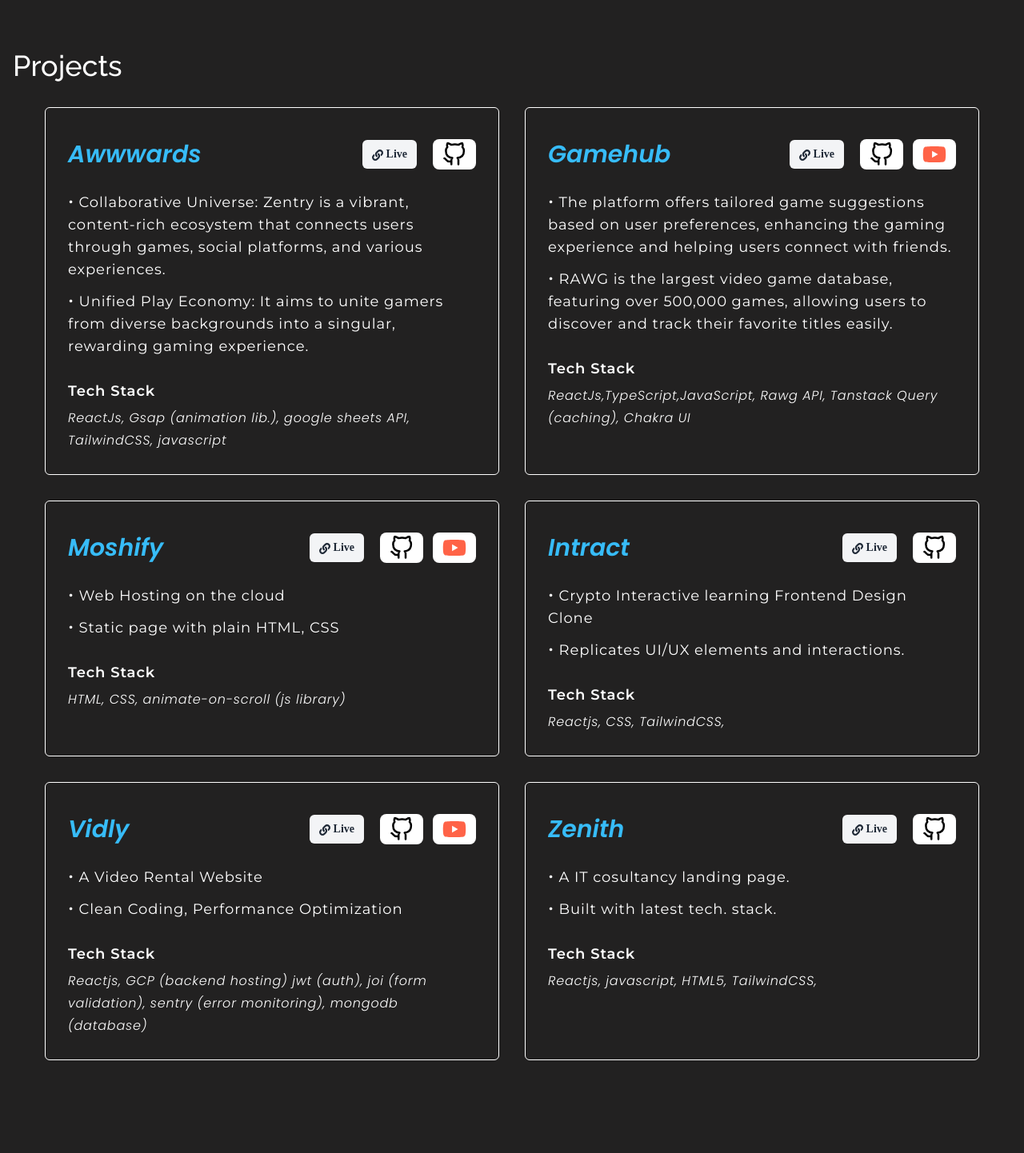
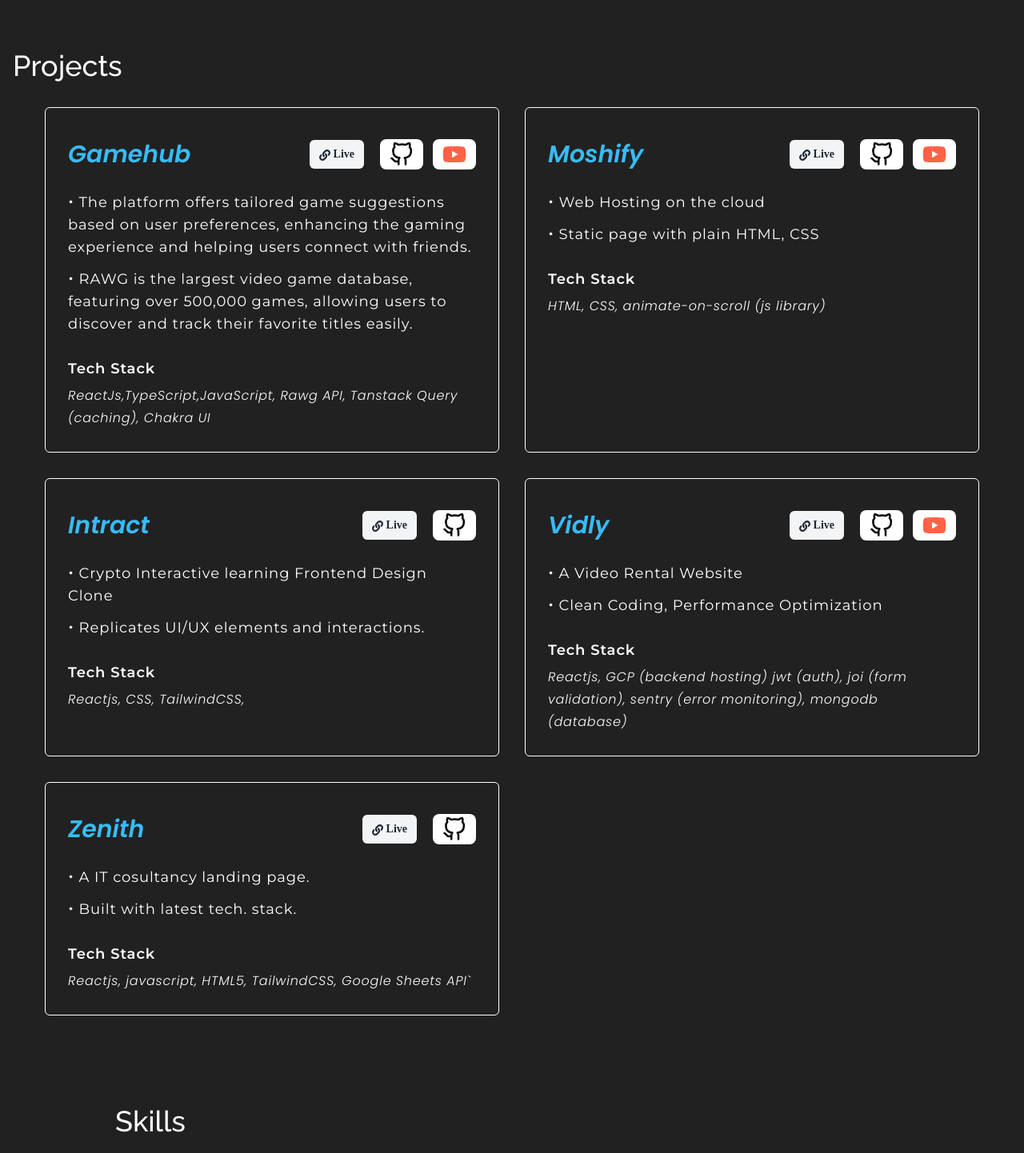
Before and after one commit to adithya61/portfolio, a React (Vite) app: page / in a window 1280 px wide. Shown: the part 467-1909 px from the top of the page at 80% size. Built offline with nearby package versions, Linux system fonts and the light colour scheme; a web font is replaced by a local one.

Commit message:
project update

```diff
--- a/src/components/Projects.jsx
+++ b/src/components/Projects.jsx
@@ -3,20 +3,6 @@ import { FaLink, FaYoutube } from "react-icons/fa";
 
 const Projects = () => {
   const projects = [
-    {
-      id: 1,
-      "project-name": "Awwwards",
-      "video-status": false,
-      "github-link": "https://github.com/adithya61/zentry",
-      "video-link": "",
-      "desc-1":
-        "Collaborative Universe: Zentry is a vibrant, content-rich ecosystem that connects users through games, social platforms, and various experiences.",
-      "desc-2":
-        "Unified Play Economy: It aims to unite gamers from diverse backgrounds into a singular, rewarding gaming experience.",
-      "tech-stack":
-        "ReactJs, Gsap (animation lib.), google sheets API, TailwindCSS, javascript",
-      "live-link": "https://awwwardss.netlify.app/",
-    },
     {
       id: 2,
       "project-name": "Gamehub",
@@ -73,7 +59,8 @@ const Projects = () => {
       "video-link": "",
       "desc-1": "A IT cosultancy landing page.",
       "desc-2": "Built with latest tech. stack.",
-      "tech-stack": "Reactjs, javascript, HTML5, TailwindCSS, ",
+      "tech-stack":
+        "Reactjs, javascript, HTML5, TailwindCSS, Google Sheets API`",
       "live-link": "https://zinethmvp.vercel.app/",
     },
   ];
@@ -121,8 +108,8 @@ const Projects = () => {
                       rel="noopener noreferrer"
                     >
                       {" "}
-                      <div className="live-link" >
-                        <FaLink style={{display: "inline"}}/> Live
+                      <div className="live-link">
+                        <FaLink style={{ display: "inline" }} /> Live
                       </div>{" "}
                     </a>
                   </span>
```
